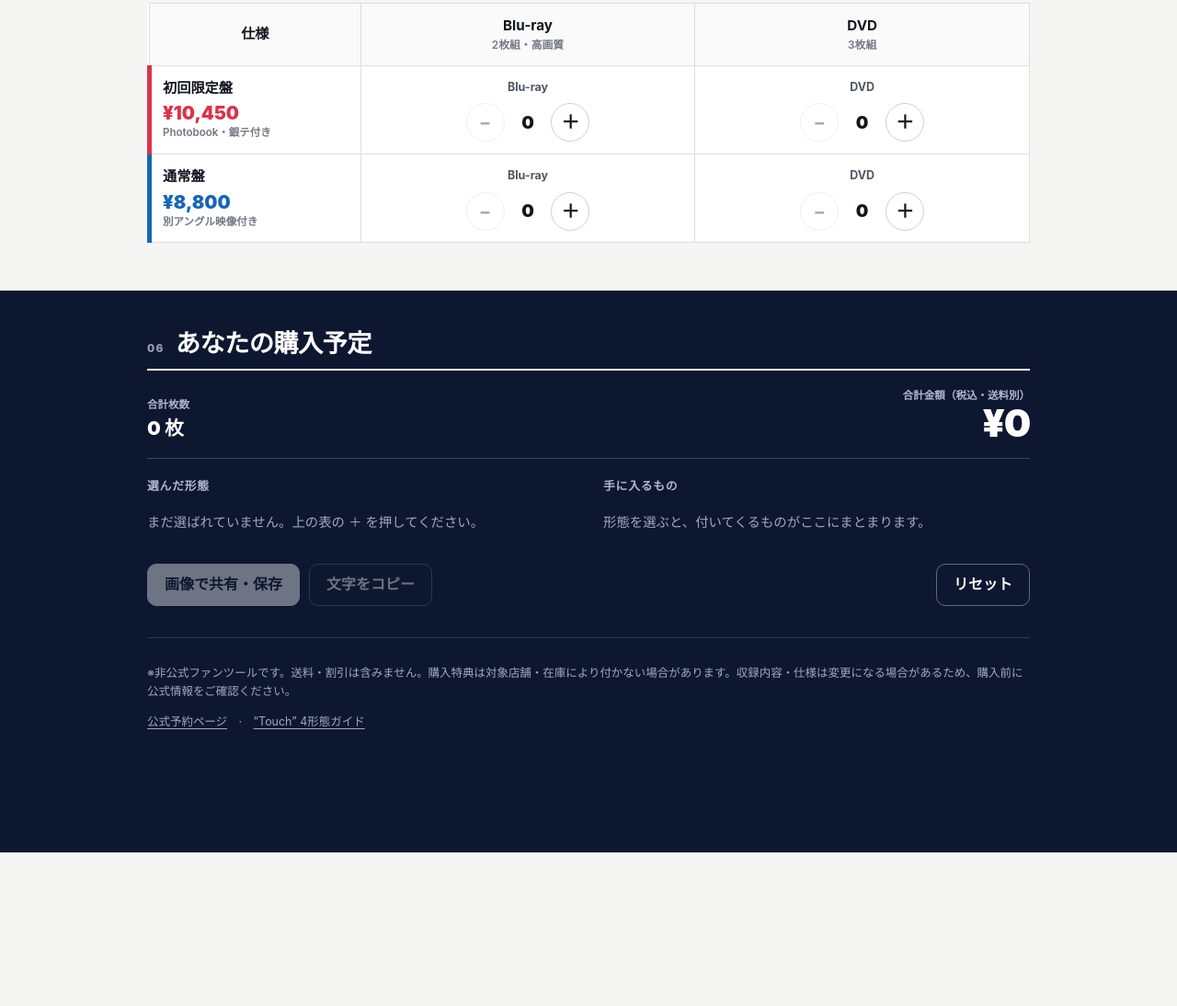
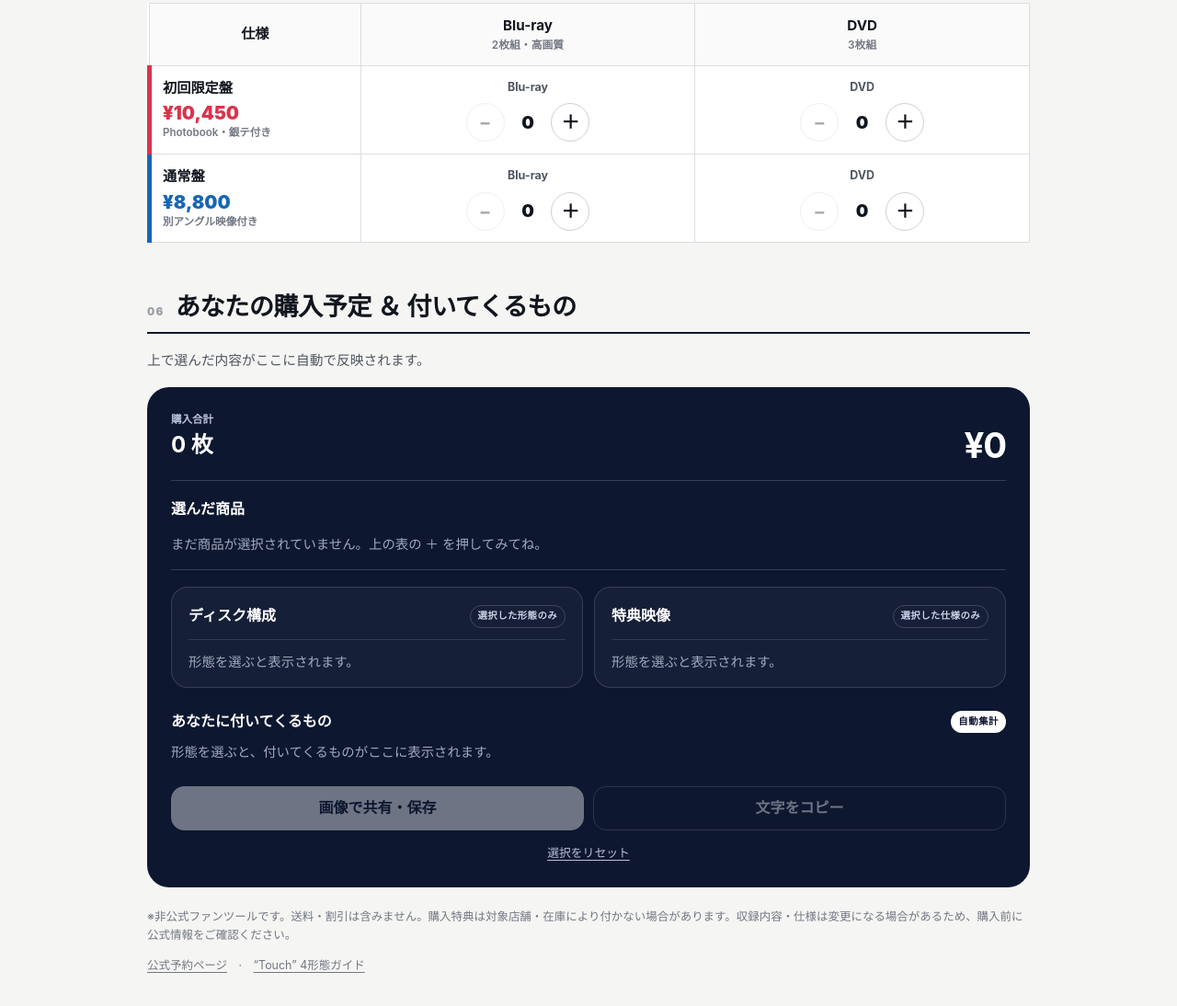
Before and after one commit to rikomuze/mazzel-touch-guide, a plain HTML site: page banquet/index.html in a window 1280 px wide. Shown: the part 2539-3633 px from the top of the page at 92% size. Before the commit the page ends 3466 px from the top, so only its background shows below. Drawn offline with Linux system fonts and the light colour scheme.

Commit message:
BANQUET：購入予定をTouchと同じ構成に（選んだ商品・ディスク構成・特典映像・付いてくるもの）
Co-Authored-By: Claude Opus 5.5 <noreply@anthropic.com>
Claude-Session: https://claude.ai/code/session_01Tkh1uR65qDqSLNw5QFTjqo

```diff
--- a/banquet/index.html
+++ b/banquet/index.html
@@ -21,8 +21,7 @@
 html{scroll-behavior:smooth;-webkit-text-size-adjust:100%}
 body{margin:0;background:var(--bg);color:var(--ink);
   font-family:-apple-system,BlinkMacSystemFont,"Segoe UI","Hiragino Kaku Gothic ProN","Hiragino Sans","Yu Gothic",Meiryo,sans-serif;
-  line-height:1.6;padding-bottom:0}
-.summary{padding-bottom:120px!important}
+  line-height:1.6;padding-bottom:110px}
 button{font:inherit;cursor:pointer;color:inherit}
 a{color:inherit}
 .shell{width:min(960px,calc(100% - 32px));margin-inline:auto}
@@ -125,31 +124,46 @@ section.block{padding-top:52px}
 .perk strong{font-size:1.05rem}
 .perk span{color:var(--sub);font-size:.86rem}
 
-/* ---------- 購入予定 ---------- */
-.summary{margin-top:52px;background:var(--navy);color:#fff;padding:40px 0 44px}
-.summary .head{border-color:#fff}
-.summary .head .no{color:#8d98b1}
-.total{display:flex;justify-content:space-between;align-items:flex-end;gap:12px;padding-bottom:16px;border-bottom:1px solid rgba(255,255,255,.2)}
-.total .lbl{font-size:.72rem;color:#aeb8cd;font-weight:800;display:block}
-#sumCount{font-size:1.3rem;font-weight:900}
-#sumPrice{font-size:clamp(2rem,6vw,2.6rem);font-weight:900;letter-spacing:-.03em;line-height:1}
-.sum-cols{display:grid;grid-template-columns:1fr 1fr;gap:32px;margin-top:20px}
-.sum-cols h3{font-size:.8rem;letter-spacing:.06em;color:#aeb8cd;margin:0 0 8px;font-weight:800}
-.lines{list-style:none;margin:0;padding:0}
-.lines li{display:flex;justify-content:space-between;gap:12px;padding:8px 0;border-bottom:1px solid rgba(255,255,255,.1);font-size:.9rem}
-.lines li span+span{font-weight:800;white-space:nowrap;text-align:right}
-.lines li.head-line{font-weight:800}
-.lines li.sub{font-size:.8rem;color:#c3cbdb;padding:3px 0 3px 14px;border-bottom:0}
-.lines .empty{color:#9faabd;border:0}
-.dot{display:inline-block;width:8px;height:8px;border-radius:2px;margin-right:6px;vertical-align:1px}
+/* ---------- 購入予定（Touchと同じ構成） ---------- */
+.summary-card{background:var(--navy);color:#fff;border-radius:24px;padding:26px}
+.total-row{display:flex;align-items:flex-end;justify-content:space-between;gap:12px;padding-bottom:18px;border-bottom:1px solid rgba(255,255,255,.17)}
+.total-label{display:block;font-size:.72rem;color:#b7c1d7;font-weight:800}
+#sumCount{font-size:1.5rem}
+#sumPrice{font-size:clamp(1.9rem,6vw,2.4rem);letter-spacing:-.03em;line-height:1}
+.summary-block{padding-top:18px}
+.summary-block h3,.bonus-box h3{margin:0;font-size:1rem}
+.selected-list{padding:8px 0 16px;border-bottom:1px solid rgba(255,255,255,.17)}
+.selected-row{display:grid;grid-template-columns:1fr auto;gap:12px;padding:7px 0;align-items:baseline}
+.selected-row .r{font-weight:850;white-space:nowrap}
+.selected-row .r span{margin-right:14px}
+.empty-msg{color:#9faabd;margin:6px 0 0;font-size:.9rem}
+.dot{display:inline-block;width:8px;height:8px;border-radius:2px;margin-right:8px;vertical-align:1px}
 .dot.lim{background:#ff6b80}.dot.reg{background:#5aa2ef}
-.actions{display:flex;flex-wrap:wrap;gap:10px;margin-top:26px}
-.actions button{min-height:46px;padding:0 18px;border-radius:10px;font-weight:800;border:1px solid rgba(255,255,255,.35);background:transparent;color:#fff}
+.content-grid{display:grid;grid-template-columns:1fr 1fr;gap:12px;margin:18px 0}
+.cbox{min-width:0;border:1px solid rgba(255,255,255,.14);border-radius:18px;padding:18px 18px 16px;background:rgba(255,255,255,.035)}
+.cbox-title{display:flex;justify-content:space-between;align-items:center;gap:10px;padding-bottom:12px;margin-bottom:12px;border-bottom:1px solid rgba(255,255,255,.12)}
+.cbox-title h3{margin:0;font-size:1rem}
+.pill{flex:0 0 auto;border:1px solid rgba(255,255,255,.18);border-radius:999px;padding:3px 8px;color:#cbd4e6;font-size:.65rem;font-weight:800;letter-spacing:.04em}
+.cbox-body{font-size:.86rem}
+.ed+.ed{margin-top:14px;padding-top:12px;border-top:1px solid rgba(255,255,255,.12)}
+.ed-head{display:flex;justify-content:space-between;gap:10px;margin-bottom:6px}
+.ed-head strong{font-size:.9rem}
+.ed-head span{color:#b8c2d5;font-size:.75rem;font-weight:800;white-space:nowrap}
+.ed ul{margin:0;padding-left:1.2em;color:#cbd3e2;font-size:.8rem;line-height:1.6}
+.ed li+li{margin-top:3px}
+.ed li b{color:#fff;font-weight:800}
+.bonus-box{padding:6px 0 4px}
+.bonus-title-row{display:flex;align-items:center;justify-content:space-between;gap:10px;margin-bottom:8px}
+.auto-badge{font-size:.65rem;font-weight:900;letter-spacing:.05em;padding:4px 8px;border-radius:999px;background:#fff;color:var(--navy)}
+.bonus-item{display:flex;justify-content:space-between;gap:14px;padding:10px 0;border-bottom:1px solid rgba(255,255,255,.1);font-size:.92rem}
+.bonus-item strong{text-align:right}
+.bonus-item small{font-weight:700;color:#b7c1d7;margin-left:4px}
+.actions{display:grid;grid-template-columns:1fr 1fr;gap:10px;margin-top:22px}
+.actions button{min-height:48px;border-radius:14px;font-weight:900;border:1px solid rgba(255,255,255,.32);background:transparent;color:#fff}
 .actions button.main{background:#fff;color:var(--navy);border-color:#fff}
 .actions button:disabled{opacity:.4;cursor:not-allowed}
-.actions .reset{margin-left:auto}
-
-.sum-foot{margin-top:34px;padding-top:16px;border-top:1px solid rgba(255,255,255,.15);color:#9faabd;font-size:.78rem}
+.reset{display:block;margin:14px auto 0;background:none;border:0;color:#b7c1d7;font-size:.8rem;text-decoration:underline;text-underline-offset:3px}
+.sum-foot{margin-top:22px;color:var(--muted);font-size:.78rem}
 .sum-foot a{text-underline-offset:3px}
 
 /* ---------- 下部固定バー ---------- */
@@ -171,7 +185,9 @@ section.block{padding-top:52px}
   .axes>div+div{padding-left:0;border-left:0;border-top:1px solid var(--line)}
   .setlist-wrap{grid-template-columns:1fr}
   .setlist{columns:1}
-  .sum-cols{grid-template-columns:1fr;gap:22px}
+  .content-grid{grid-template-columns:1fr}
+  .bonus-item small{display:block;margin:2px 0 0}
+  .summary-card{padding:20px;border-radius:20px}
 }
 @media (max-width:430px){
   .shell{width:calc(100% - 24px)}
@@ -188,7 +204,7 @@ section.block{padding-top:52px}
 </style>
 <script>
 /* キャッシュ対策：最新の version.json と違えば、新しい版を読み込み直す */
-(function(){var BUILD="20261126-1310";
+(function(){var BUILD="20261126-1320";
   fetch("version.json?t="+Date.now(),{cache:"no-store"}).then(function(r){return r.json()}).then(function(j){
     if(!j||!j.v||j.v===BUILD)return;
     var key="reloaded-"+j.v;try{if(sessionStorage.getItem(key))return;sessionStorage.setItem(key,"1")}catch(e){}
@@ -325,32 +341,45 @@ section.block{padding-top:52px}
   </section>
 
   <!-- 06 購入予定 -->
-  <section class="summary" id="summary">
-    <div class="shell">
-      <div class="head"><span class="no">06</span><h2 data-ja="あなたの購入予定" data-en="Your order plan">あなたの購入予定</h2></div>
-      <div class="total">
-        <div><span class="lbl" data-ja="合計枚数" data-en="ITEMS">合計枚数</span><span id="sumCount">0</span></div>
-        <div style="text-align:right"><span class="lbl" data-ja="合計金額（税込・送料別）" data-en="TOTAL (tax incl., excl. shipping)">合計金額（税込・送料別）</span><span id="sumPrice">¥0</span></div>
+  <section class="block shell" id="summary">
+    <div class="head"><span class="no">06</span><h2 data-ja="あなたの購入予定 ＆ 付いてくるもの" data-en="Your plan & what you get">あなたの購入予定 ＆ 付いてくるもの</h2></div>
+    <p class="note" data-ja="上で選んだ内容がここに自動で反映されます。" data-en="Your selections above are reflected here automatically.">上で選んだ内容がここに自動で反映されます。</p>
+    <div class="summary-card">
+      <div class="total-row">
+        <div><span class="total-label" data-ja="購入合計" data-en="Purchase total">購入合計</span><strong id="sumCount">0 枚</strong></div>
+        <strong id="sumPrice">¥0</strong>
       </div>
-      <div class="sum-cols">
-        <div>
-          <h3 data-ja="選んだ形態" data-en="SELECTED">選んだ形態</h3>
-          <ul class="lines" id="selList"></ul>
-        </div>
-        <div>
-          <h3 data-ja="手に入るもの" data-en="WHAT YOU GET">手に入るもの</h3>
-          <ul class="lines" id="getList"></ul>
-        </div>
+
+      <div class="summary-block">
+        <h3 data-ja="選んだ商品" data-en="Selected editions">選んだ商品</h3>
+        <div id="selList" class="selected-list"></div>
       </div>
+
+      <div class="content-grid">
+        <section class="cbox">
+          <div class="cbox-title"><h3 data-ja="ディスク構成" data-en="Disc layout">ディスク構成</h3><span class="pill" data-ja="選択した形態のみ" data-en="SELECTED ONLY">選択した形態のみ</span></div>
+          <div id="discBox" class="cbox-body"></div>
+        </section>
+        <section class="cbox">
+          <div class="cbox-title"><h3 data-ja="特典映像" data-en="Bonus footage">特典映像</h3><span class="pill" data-ja="選択した仕様のみ" data-en="SELECTED ONLY">選択した仕様のみ</span></div>
+          <div id="bonusBox" class="cbox-body"></div>
+        </section>
+      </div>
+
+      <div class="bonus-box">
+        <div class="bonus-title-row"><h3 data-ja="あなたに付いてくるもの" data-en="What you'll receive">あなたに付いてくるもの</h3><span class="auto-badge" data-ja="自動集計" data-en="AUTO">自動集計</span></div>
+        <div id="getList"></div>
+      </div>
+
       <div class="actions">
         <button type="button" class="main" id="share" disabled data-ja="画像で共有・保存" data-en="Share / save image">画像で共有・保存</button>
         <button type="button" id="copy" disabled data-ja="文字をコピー" data-en="Copy text">文字をコピー</button>
-        <button type="button" class="reset" id="reset" data-ja="リセット" data-en="Reset">リセット</button>
       </div>
-      <div class="sum-foot">
+      <button type="button" class="reset" id="reset" data-ja="選択をリセット" data-en="Reset selection">選択をリセット</button>
+    </div>
+    <div class="sum-foot">
     <p data-ja="※非公式ファンツールです。送料・割引は含みません。購入特典は対象店舗・在庫により付かない場合があります。収録内容・仕様は変更になる場合があるため、購入前に公式情報をご確認ください。" data-en="Unofficial fan tool. Shipping and discounts are not included. Store bonuses depend on store and stock. Contents may change — check official info before buying.">※非公式ファンツールです。送料・割引は含みません。購入特典は対象店舗・在庫により付かない場合があります。収録内容・仕様は変更になる場合があるため、購入前に公式情報をご確認ください。</p>
     <p><a href="https://mazzel.lnk.to/Banquet_Tour" target="_blank" rel="noopener" data-ja="公式予約ページ" data-en="Official preorder page">公式予約ページ</a>　·　<a href="../" data-ja="“Touch” 4形態ガイド" data-en="“Touch” edition guide">“Touch” 4形態ガイド</a></p>
-      </div>
     </div>
   </section>
 
@@ -396,15 +425,12 @@ function buildSetlist(){
 }
 
 let plainLines=[];
-function li(list,label,value,cls,dot){
-  const el=document.createElement("li");if(cls)el.className=cls;
-  const a=document.createElement("span");
-  if(dot){const d=document.createElement("i");d.className="dot "+dot;a.append(d)}
-  a.append(document.createTextNode(label));el.append(a);
-  if(value!=null){const b=document.createElement("span");b.textContent=value;el.append(b)}
-  list.append(el);
+const mk=(tag,cls,text)=>{const e=document.createElement(tag);if(cls)e.className=cls;if(text!=null)e.textContent=text;return e};
+function discs(i){
+  const bd=i%2===0;
+  return bd?[["DISC 1",t("ライブ本編 全27曲","Concert, all 27 songs")],["DISC 2",t("特典映像","Bonus footage")]]
+           :[["DISC 1",t("ライブ本編 1〜19曲目","Concert, songs 1–19")],["DISC 2",t("ライブ本編 20〜27曲目","Concert, songs 20–27")],["DISC 3",t("特典映像","Bonus footage")]];
 }
-
 function render(){
   const n=q.reduce((a,b)=>a+b,0);
   const total=q.reduce((a,v,i)=>a+v*P[i].price,0);
@@ -417,29 +443,42 @@ function render(){
   $("sumCount").textContent=unit(n);$("stCount").textContent=unit(n);
   $("sumPrice").textContent=yen(total);$("stPrice").textContent=yen(total);
 
-  const sel=$("selList"),get=$("getList");sel.replaceChildren();get.replaceChildren();
+  const sel=$("selList"),disc=$("discBox"),bon=$("bonusBox"),get=$("getList");
+  [sel,disc,bon,get].forEach(e=>e.replaceChildren());
   plainLines=[];
   if(!n){
-    li(sel,t("まだ選ばれていません。上の表の ＋ を押してください。","Nothing selected yet. Tap + in the table above."),null,"empty");
-    li(get,t("形態を選ぶと、付いてくるものがここにまとまります。","Your items will be listed here."),null,"empty");
+    sel.append(mk("p","empty-msg",t("まだ商品が選択されていません。上の表の ＋ を押してみてね。","Nothing selected yet. Tap + in the table above.")));
+    disc.append(mk("p","empty-msg",t("形態を選ぶと表示されます。","Select an edition to see its discs.")));
+    bon.append(mk("p","empty-msg",t("形態を選ぶと表示されます。","Select an edition to see its bonus footage.")));
+    get.append(mk("p","empty-msg",t("形態を選ぶと、付いてくるものがここに表示されます。","Select editions to see what you'll receive.")));
   }else{
-    q.forEach((v,i)=>{if(v){const name=P[i][lang];li(sel,name+" × "+v,yen(v*P[i].price),null,P[i].ed);plainLines.push(name+" × "+v+"（"+yen(v*P[i].price)+"）")}});
+    /* 選んだ商品 */
+    q.forEach((v,i)=>{if(!v)return;
+      const row=mk("div","selected-row"),l=mk("span");const d=mk("i","dot "+P[i].ed);l.append(d,document.createTextNode(P[i][lang]));
+      const r=mk("span","r");r.append(mk("span",null,"× "+v),document.createTextNode(yen(v*P[i].price)));
+      row.append(l,r);sel.append(row);
+      plainLines.push(P[i][lang]+" × "+v+"（"+yen(v*P[i].price)+"）");
+    });
+    /* ディスク構成 */
+    q.forEach((v,i)=>{if(!v)return;
+      const box=mk("div","ed"),h=mk("div","ed-head");h.append(mk("strong",null,P[i][lang]),mk("span",null,"× "+v));
+      const ul=mk("ul");discs(i).forEach(([d,c])=>{const li=mk("li");li.append(mk("b",null,d),document.createTextNode("："+c));ul.append(li)});
+      box.append(h,ul);disc.append(box);
+    });
+    /* 特典映像 */
     plainLines.push("—");
-    const add=(label,val)=>{li(get,label,val);plainLines.push(val?label+" × "+val.replace(/[^0-9]/g,""):label)};
-    li(get,t("ライブ本編（全27曲）","Live concert (27 songs)"),null);plainLines.push(t("ライブ本編（全27曲）","Live concert (27 songs)"));
-    if(lim){
-      li(get,t("初回限定盤の特典映像","Limited bonus footage"),null,null,"lim");plainLines.push(t("初回限定盤の特典映像","Limited bonus footage"),...BONUS.lim.map(b=>"・"+b));
-      BONUS.lim.forEach(b=>li(get,b,null,"sub"));
-      add(t("40P Photobook","40-page photobook"),"× "+lim);
-      add(t("銀テープレプリカ","Replica silver tape"),"× "+lim);
-    }
-    if(reg){
-      li(get,t("通常盤の特典映像","Regular bonus footage"),null,null,"reg");plainLines.push(t("通常盤の特典映像","Regular bonus footage"),...BONUS.reg.map(b=>"・"+b));
-      BONUS.reg.forEach(b=>li(get,b,null,"sub"));
-      add(t("8Pリーフレット","8-page leaflet"),"× "+reg);
-    }
-    li(get,t("A5クリアファイル","A5 clear file"),t("対象店舗・在庫あり時","if eligible"));
-    plainLines.push(t("A5クリアファイル（対象店舗・在庫がある場合）","A5 clear file (if eligible)"));
+    [["lim",lim,t("初回限定盤","Limited Edition")],["reg",reg,t("通常盤","Regular Edition")]].forEach(([k,c,name])=>{if(!c)return;
+      const box=mk("div","ed"),h=mk("div","ed-head");const st=mk("strong");st.append(mk("i","dot "+k),document.createTextNode(name));h.append(st,mk("span",null,"× "+c));
+      const ul=mk("ul");BONUS[k].forEach(b=>ul.append(mk("li",null,b)));box.append(h,ul);bon.append(box);
+      plainLines.push(name+t("の特典映像"," bonus footage"),...BONUS[k].map(b=>"・"+b));
+    });
+    /* 付いてくるもの */
+    plainLines.push("—");
+    const item=(label,val,note)=>{const r=mk("div","bonus-item");r.append(mk("span",null,label));const s=mk("strong",null,val);if(note)s.append(mk("small",null,note));r.append(s);get.append(r);plainLines.push(label+"　"+val+(note?" "+note:""))};
+    item(t("ライブ本編映像（全27曲）","Live concert (27 songs)"),"× "+n);
+    if(lim){item("40P Photobook","× "+lim);item(t("銀テープレプリカ","Replica silver tape"),"× "+lim)}
+    if(reg){item(t("8Pリーフレット","8-page leaflet"),"× "+reg)}
+    item(t("A5クリアファイル","A5 clear file"),t("最大 "+n+"枚","Up to "+n),t("※対象店舗・在庫状況による","*store/stock dependent"));
   }
   $("share").disabled=$("copy").disabled=!n;
 }
--- a/banquet/version.json
+++ b/banquet/version.json
@@ -1 +1 @@
-{"v":"20261126-1310"}
+{"v":"20261126-1320"}
```
